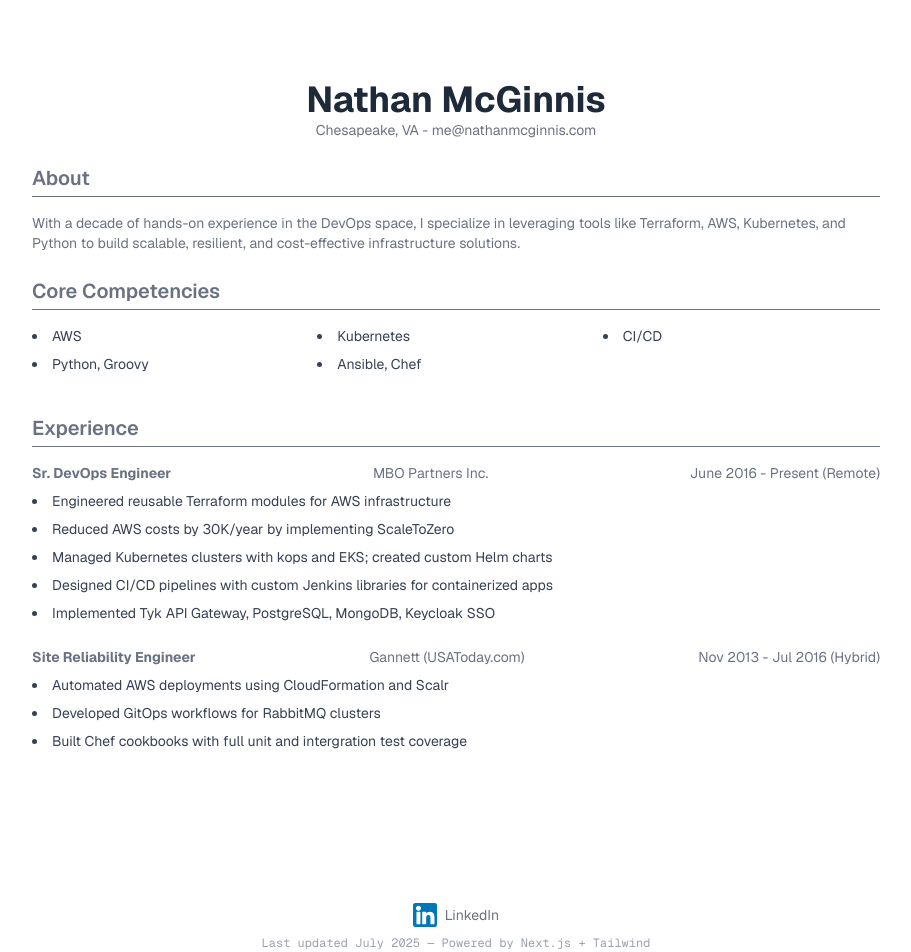
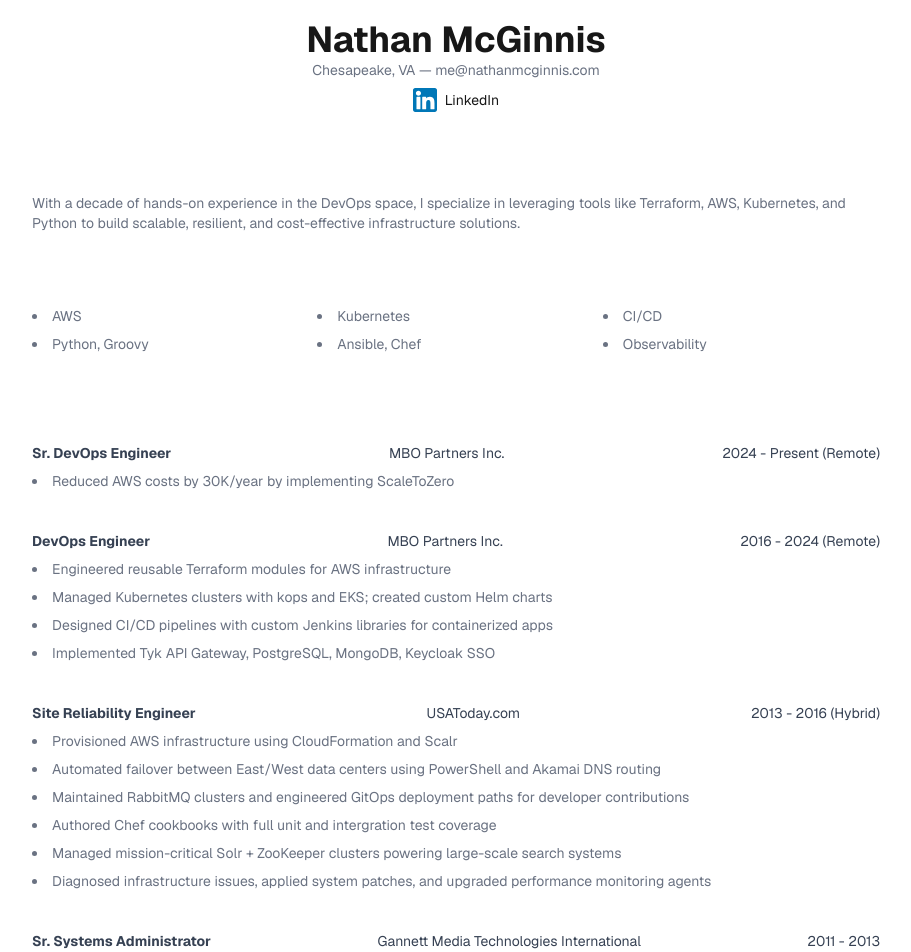
Before and after one commit to f1yers/whoami, a Next.js app: page / in a window 1280 px wide. Shown: the top 952 px of the page, without its empty margins (184-1095 px from the left). Built offline with nearby package versions, Linux system fonts and the light colour scheme.

Commit message:
Added Hero, updated format, added more info

```diff
--- a/src/app/page.tsx
+++ b/src/app/page.tsx
@@ -1,14 +1,18 @@
+import Hero from "@/components/Hero";
 import Resume from "@/components/Resume";
 import Footer from "@/components/Footer";
 
 export default function Home() {
   return (
-    <div className="grid grid-rows-[auto_1fr_auto] justify-items-center min-h-screen px-8 pt-20 pb-20 font-[family-name:var(--font-geist-sans)]">
-      <main className="row-start-2 flex flex-col gap-[32px] items-start w-full">
+    <div className="grid grid-rows-[auto_1fr_auto] justify-items-center min-h-screen px-8 pt-5 pb-20 font-[family-name:var(--font-geist-sans)]">
+
+      <Hero />
+
+      <main>
         <Resume />
       </main>
 
-      <Footer className="row-start-3" />
+      <Footer />
 
     </div>
   );
--- a/src/components/Footer.tsx
+++ b/src/components/Footer.tsx
@@ -1,26 +1,6 @@
-import Image from "next/image";
-
-export default function Footer({ className = "" }: { className?: string }) {
+export default function Footer() {
   return (
-    <footer className={`mt-16 text-center text-xs text-gray-500 ${className}`}>
-      <div className="flex gap-4 justify-center items-center flex-wrap mb-2">
-        <a
-          className="flex items-center gap-2 hover:underline hover:underline-offset-4"
-          href="https://www.linkedin.com/in/nmcg1nn1s"
-          target="_blank"
-          rel="noopener noreferrer"
-        >
-          <Image
-            aria-hidden
-            src="/linkedin.svg"
-            alt="LinkedIn icon"
-            width={24}
-            height={24}
-          />
-          <span className="text-sm">LinkedIn</span>
-        </a>
-      </div>
-
+    <footer className="mt-16 text-center text-xs text-gray-500">
       <p className="font-mono text-xs text-gray-400">
         Last updated July 2025 — Powered by Next.js + Tailwind
       </p>
--- /dev/null
+++ b/src/components/Hero.tsx
@@ -0,0 +1,36 @@
+import Image from "next/image";
+
+export default function Hero() {
+  return (
+    <header className="mb-6 text-center">
+      <h1 className="text-4xl font-bold">Nathan McGinnis</h1>
+      <p className="text-sm text-gray-500">
+        Chesapeake, VA — {" "}
+        <a
+          href="mailto:me@nathanmcginnis.com"
+          className="hover:underline hover:underline-offset-4"
+        >
+          me@nathanmcginnis.com
+        </a>
+      </p>
+
+      <div className="flex gap-4 justify-center items-center flex-wrap mb-2 mt-2">
+        <a
+          className="flex items-center gap-2 hover:underline hover:underline-offset-4"
+          href="https://www.linkedin.com/in/nmcg1nn1s"
+          target="_blank"
+          rel="noopener noreferrer"
+        >
+          <Image
+            aria-hidden
+            src="/linkedin.svg"
+            alt="LinkedIn icon"
+            width={24}
+            height={24}
+          />
+          <span className="text-sm">LinkedIn</span>
+        </a>
+      </div>
+    </header>
+  );
+}
--- a/src/components/Resume.tsx
+++ b/src/components/Resume.tsx
@@ -1,61 +1,90 @@
 export default function Resume() {
   return (
-    <section className="max-w-4xl mx-auto px-6 pt-0 pb-12 text-gray-800">
-      <header className="mb-6 text-center">
-        <h1 className="text-4xl font-bold">Nathan McGinnis</h1>
-        <p className="text-sm text-gray-500">
-          Chesapeake, VA - me@nathanmcginnis.com
-        </p>
-      </header>
-
+    <section className="max-w-4xl mx-auto px-6 pt-0 pb-12 text-gray-500">
       <section className="mb-6">
-        <h2 className="text-xl font-semibold border-b pb-1 mb-4 text-gray-500">About</h2>
-        <p className="text-sm text-gray-500">
+        <h2 className="text-xl font-semibold border-b pb-1 mb-4 text-white">About</h2>
+        <p className="text-sm">
           With a decade of hands-on experience in the DevOps space, I specialize in leveraging tools like Terraform, AWS, Kubernetes, and Python to build scalable, resilient, and cost-effective infrastructure solutions.
         </p>
       </section>
 
       <section className="mb-10">
-        <h2 className="text-xl font-semibold border-b pb-1 mb-4 text-gray-500">Core Competencies</h2>
-        <ul className="grid grid-cols-2 sm:grid-cols-3 gap-2 list-disc list-inside text-sm text-gray-700">
+        <h2 className="text-xl font-semibold border-b pb-1 mb-4 text-white">Core Competencies</h2>
+        <ul className="grid grid-cols-2 sm:grid-cols-3 gap-2 list-disc list-inside text-sm">
           <li>AWS</li>
           <li>Kubernetes</li>
           <li>CI/CD</li>
           <li>Python, Groovy</li>
           <li>Ansible, Chef</li>
+          <li>Observability</li>
         </ul>
       </section>
 
       <section className="mb-10">
-        <h2 className="text-xl font-semibold border-b pb-1 mb-4 text-gray-500">Experience</h2>
+        <h2 className="text-xl font-semibold border-b pb-1 mb-4 text-white">Experience</h2>
 
-        <div className="flex flex-col sm:flex-row justify-between items-start sm:items-center gap-2 sm:gap-6 w-full">
-            <h4 className="text-sm font-bold text-gray-500">Sr. DevOps Engineer</h4>
-            <p className="text-sm text-gray-500">MBO Partners Inc.</p>
-            <p className="text-sm text-gray-500 sm:text-right">June 2016 - Present (Remote)</p>
+        {/* Sr. DevOps Engineer */}
+        <div className="flex flex-col sm:flex-row justify-between items-start sm:items-center gap-2 sm:gap-6 w-full text-gray-700">
+          <h4 className="text-sm font-bold">Sr. DevOps Engineer</h4>
+          <p className="text-sm">MBO Partners Inc.</p>
+          <p className="text-sm sm:text-right">2024 - Present (Remote)</p>
         </div>
 
-        <div className="mb-6">
-            <ul className="mt-2 text-sm list-disc list-inside space-y-2 text-gray-700">
-                <li>Engineered reusable Terraform modules for AWS infrastructure</li>
-                <li>Reduced AWS costs by 30K/year by implementing ScaleToZero</li>
-                <li>Managed Kubernetes clusters with kops and EKS; created custom Helm charts</li>
-                <li>Designed CI/CD pipelines with custom Jenkins libraries for containerized apps</li>
-                <li>Implemented Tyk API Gateway, PostgreSQL, MongoDB, Keycloak SSO</li>
-            </ul>
+        <div className="mb-10">
+          <ul className="mt-2 text-sm list-disc list-inside space-y-2">
+            <li>Reduced AWS costs by 30K/year by implementing ScaleToZero</li>
+          </ul>
         </div>
 
-        <div className="flex flex-col sm:flex-row justify-between items-start sm:items-center gap-2 sm:gap-6 w-full">
-            <h4 className="text-sm font-bold text-gray-500">Site Reliability Engineer</h4>
-            <p className="text-sm text-gray-500">Gannett (USAToday.com)</p>
-            <p className="text-sm text-gray-500 sm:text-right">Nov 2013 - Jul 2016 (Hybrid)</p>
+        {/* DevOps Engineer */}
+        <div className="flex flex-col sm:flex-row justify-between items-start sm:items-center gap-2 sm:gap-6 w-full text-gray-700">
+          <h4 className="text-sm font-bold">DevOps Engineer</h4>
+          <p className="text-sm">MBO Partners Inc.</p>
+          <p className="text-sm sm:text-right">2016 - 2024 (Remote)</p>
         </div>
 
-        <div className="mb-6">
-          <ul className="mt-2 text-sm list-disc list-inside space-y-2 text-gray-700">
-            <li>Automated AWS deployments using CloudFormation and Scalr</li>
-            <li>Developed GitOps workflows for RabbitMQ clusters</li>
-            <li>Built Chef cookbooks with full unit and intergration test coverage</li>
+        <div className="mb-10">
+          <ul className="mt-2 text-sm list-disc list-inside space-y-2">
+            <li>Engineered reusable Terraform modules for AWS infrastructure</li>
+            <li>Managed Kubernetes clusters with kops and EKS; created custom Helm charts</li>
+            <li>Designed CI/CD pipelines with custom Jenkins libraries for containerized apps</li>
+            <li>Implemented Tyk API Gateway, PostgreSQL, MongoDB, Keycloak SSO</li>
+          </ul>
+        </div>
+
+        {/* Site Reliability Engineer */}
+        <div className="flex flex-col sm:flex-row justify-between items-start sm:items-center gap-2 sm:gap-6 w-full text-gray-700">
+            <h4 className="text-sm font-bold">Site Reliability Engineer</h4>
+            <p className="text-sm">USAToday.com</p>
+            <p className="text-sm sm:text-right">2013 - 2016 (Hybrid)</p>
+        </div>
+
+        <div className="mb-10">
+          <ul className="mt-2 text-sm list-disc list-inside space-y-2">
+            <li>Provisioned AWS infrastructure using CloudFormation and Scalr</li>
+            <li>Automated failover between East/West data centers using PowerShell and Akamai DNS routing</li>
+            <li>Maintained RabbitMQ clusters and engineered GitOps deployment paths for developer contributions</li>
+            <li>Authored Chef cookbooks with full unit and intergration test coverage</li>
+            <li>Managed mission-critical Solr + ZooKeeper clusters powering large-scale search systems</li>
+            <li>Diagnosed infrastructure issues, applied system patches, and upgraded performance monitoring agents</li>
+          </ul>
+        </div>
+
+        {/* Sr. Systems Administrator */}
+        <div className="flex flex-col sm:flex-row justify-between items-start sm:items-center gap-2 sm:gap-6 w-full text-gray-700">
+          <h4 className="text-sm font-bold">Sr. Systems Administrator</h4>
+          <p className="text-sm">Gannett Media Technologies International</p>
+          <p className="text-sm sm:text-right">2011 - 2013</p>
+        </div>
+
+        <div className="mb-0">
+          <ul className="mt-2 text-sm list-disc list-inside space-y-2">
+            <li>Analyzed live traffic, resource usage, and service metrics to anticipate and prevent system degradation</li>
+            <li>Proactively optimized uptime and user experience with AppDynamics and Splunk</li>
+            <li>Tuned Solr configurations and reindexed datasets to support millions of high-velocity search queries</li>
+            <li>Implemented automated deployments and patching workflows with HP Opsware across production environments</li>
+            <li>Led load testing and performance analysis using JMeter and HP Performance Center to validate scalability</li>
+            <li>Administered Active Directory, DNS records, and Apache redirects to ensure seamless name resolution and user routing</li>
           </ul>
         </div>
       </section>
```
